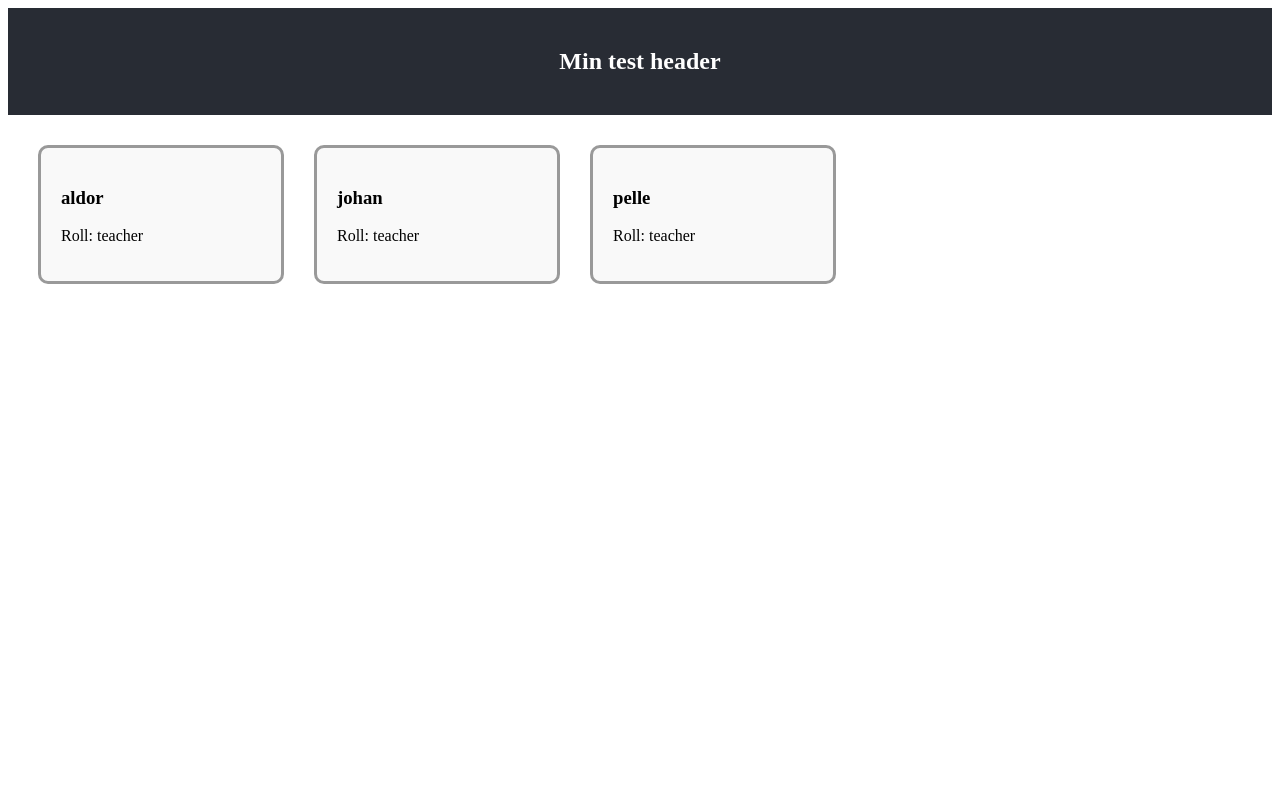
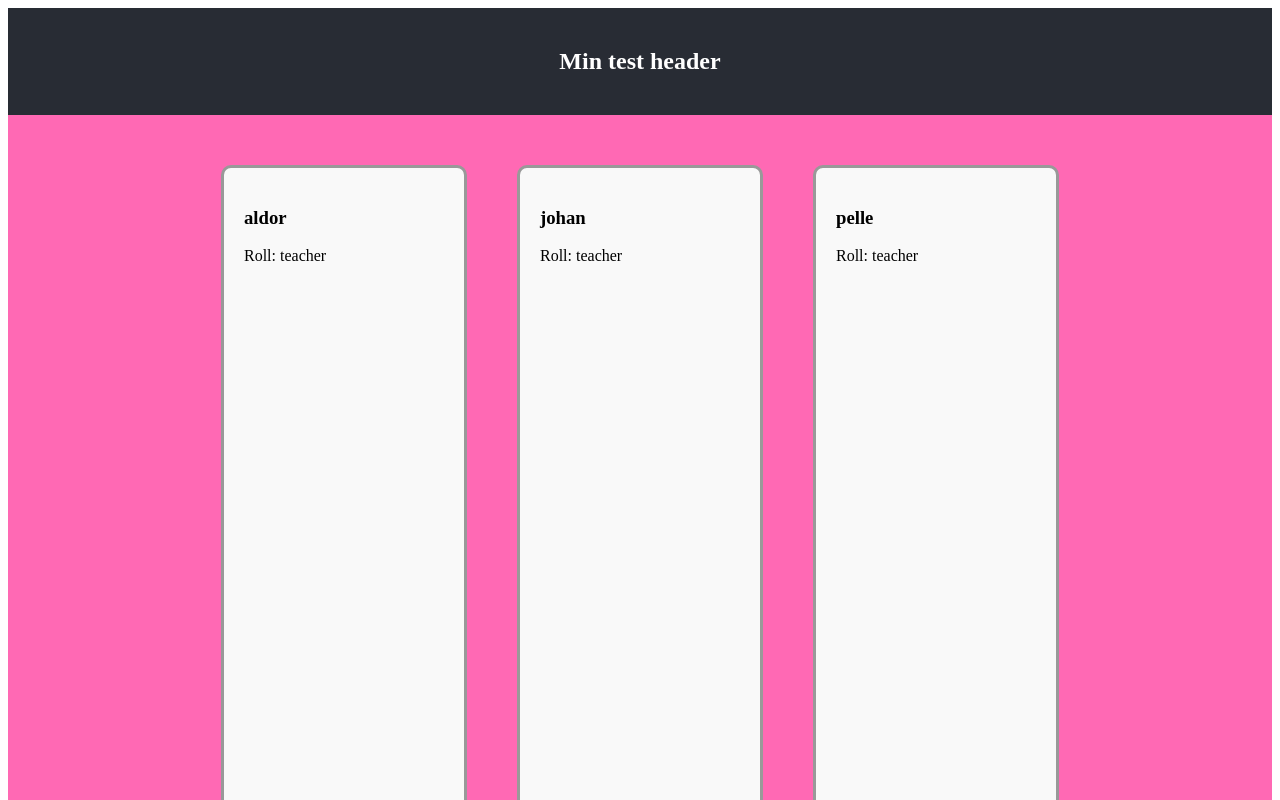
Before and after one commit to Vic-Linden/TestReact, a React (Vite) app in the folder testReact/: page / in a window 1280 px wide. Shown: the top 800 px of the page. Built offline with nearby package versions, Linux system fonts and the light colour scheme.

Commit message:
refactor: moved styles to user-container in app.css

```diff
--- a/testReact/src/App.css
+++ b/testReact/src/App.css
@@ -0,0 +1,9 @@
+.user-container {
+    display: flex;
+    gap: 30px;
+    padding: 40px;
+    justify-content: center;
+    flex-wrap: wrap;
+    background-color: hotpink;
+    min-height: 100vh;
+}
--- a/testReact/src/App.jsx
+++ b/testReact/src/App.jsx
@@ -1,11 +1,12 @@
 import Header from './components/Header/header';
 import UserCard from './components/UserCard/userCard';
+import './App.css';
 
 function App() {
   return (
     <div>
       <Header />
-      <main style={{ display: 'flex', gap: '10px', padding: '20px'}}>
+      <main className='user-container'>
         <UserCard name="aldor" role="teacher" />
         <UserCard name="johan" role="teacher" />
         <UserCard name="pelle" role="teacher" />
```
